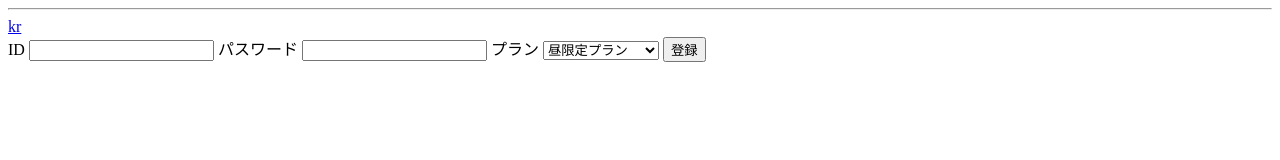
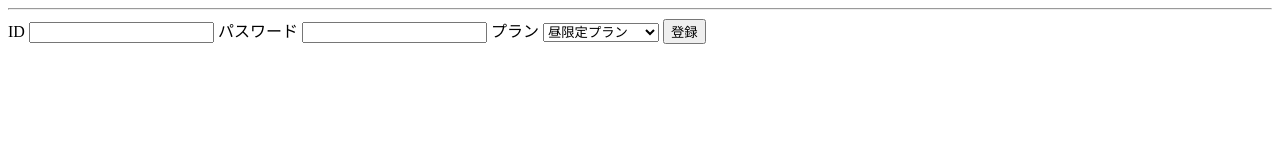
Before and after one commit to rererenore1217/apple, a plain HTML site: page index.html in a window 1280 px wide. Drawn offline with Linux system fonts and the light colour scheme.

Commit message:
Update index.html

```diff
--- a/index.html
+++ b/index.html
@@ -1,7 +1,7 @@
 <meta charset="utf-8">
 
 <hr>
-<a href="https://rererenore1217/github.io/apple/index.html">kr</a></li>
+
 <form>
 	<lable>ID</lable>
 	<input type="text" name="user_id">
```
